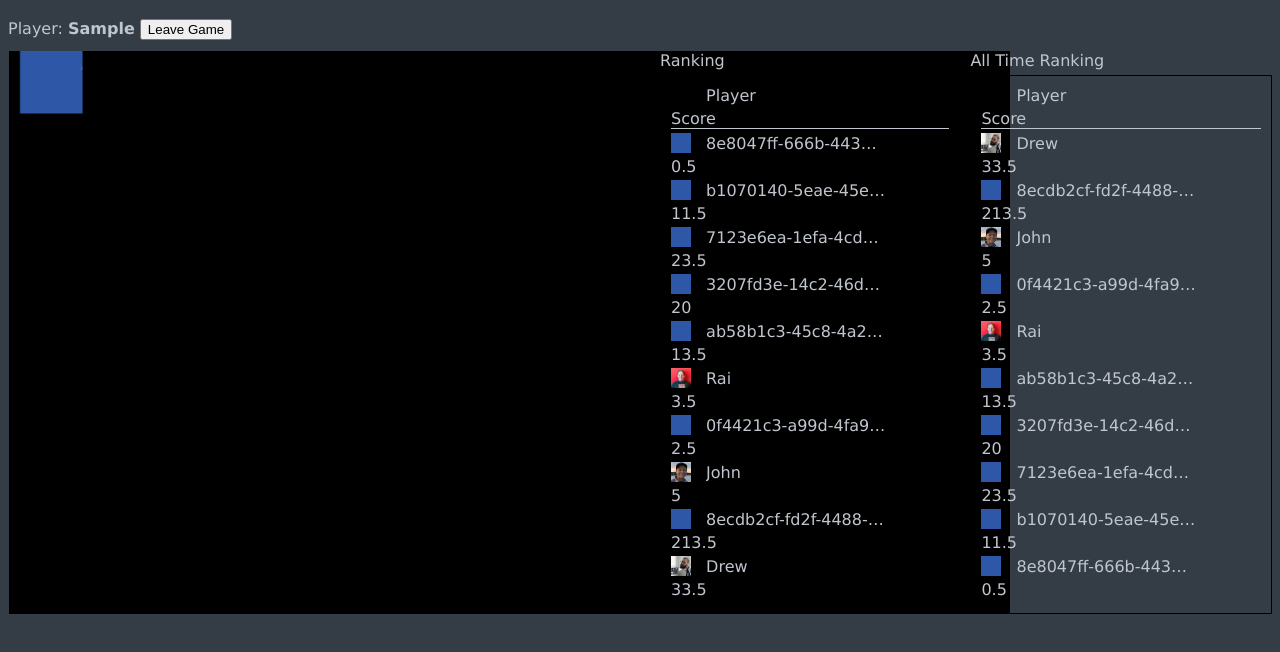
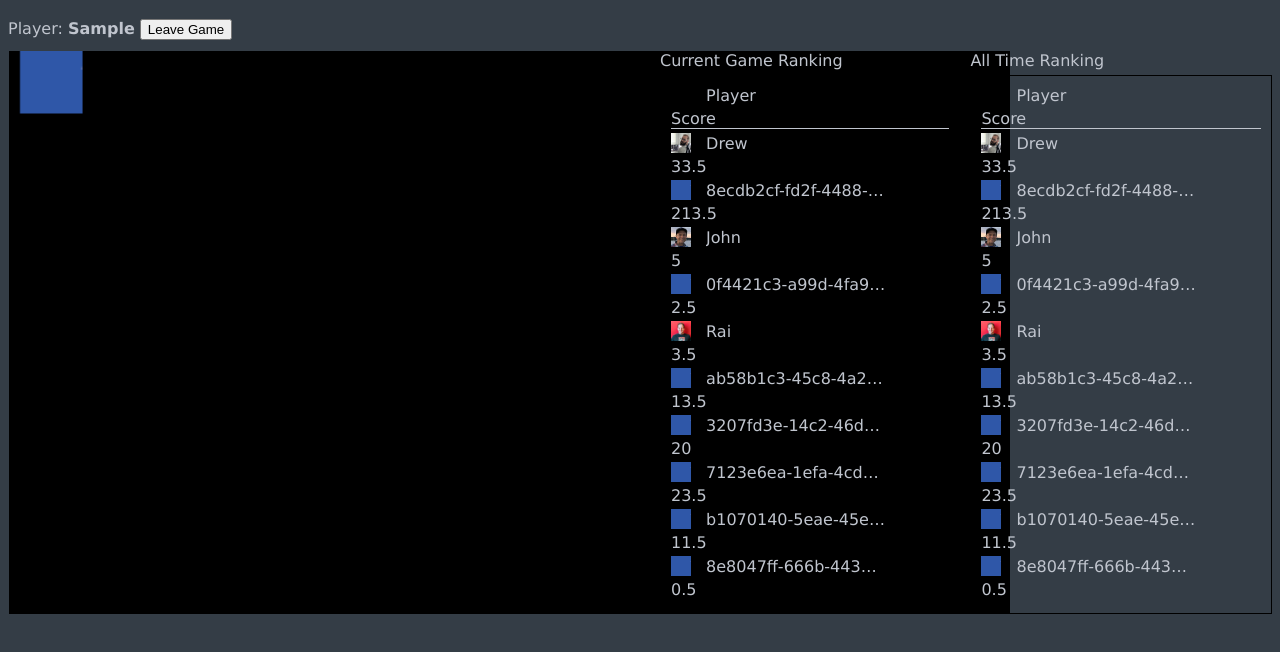
Before and after one commit to phairow/HackathonQ22022Frontend, a website: page index.html in a window 1280 px wide. Both pictures are taken after typing "Sample" into the empty fields and a click on the button "Start Game". Shown: the part 62-714 px from the top of the page. Drawn offline with Linux system fonts and the light colour scheme.

Commit message:
fix sort and update current game leaders

```diff
--- a/game/leaderboard.js
+++ b/game/leaderboard.js
@@ -89,6 +89,7 @@ class Leaderboard {
     let boardView = this.board.children(`.board_${gameInstanceId}`)
 
     leaders
+      .slice()
       .sort((a, b) => {
         if ( a.points < b.points ){
           return -1;
--- a/index.html
+++ b/index.html
@@ -34,7 +34,7 @@
       <div id="game-container" class="container flex-item" style="display:none;">
         <div id="game-view" class="fixed"></div>
         <div id="leaderboard-container" class="container-column flex-item">
-          Ranking
+          Current Game Ranking
           <div id="leaderboard-view" class="flex-item"></div>
         </div>
       </div>
```
